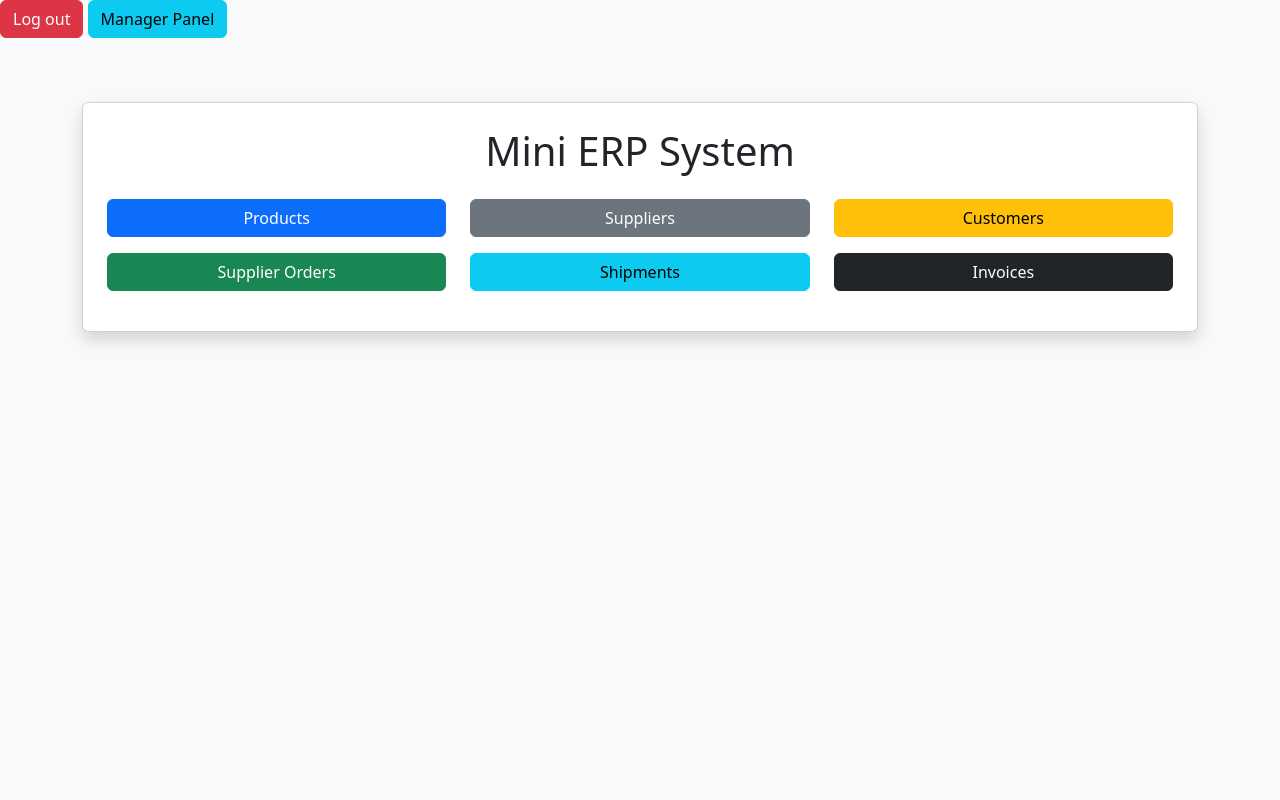
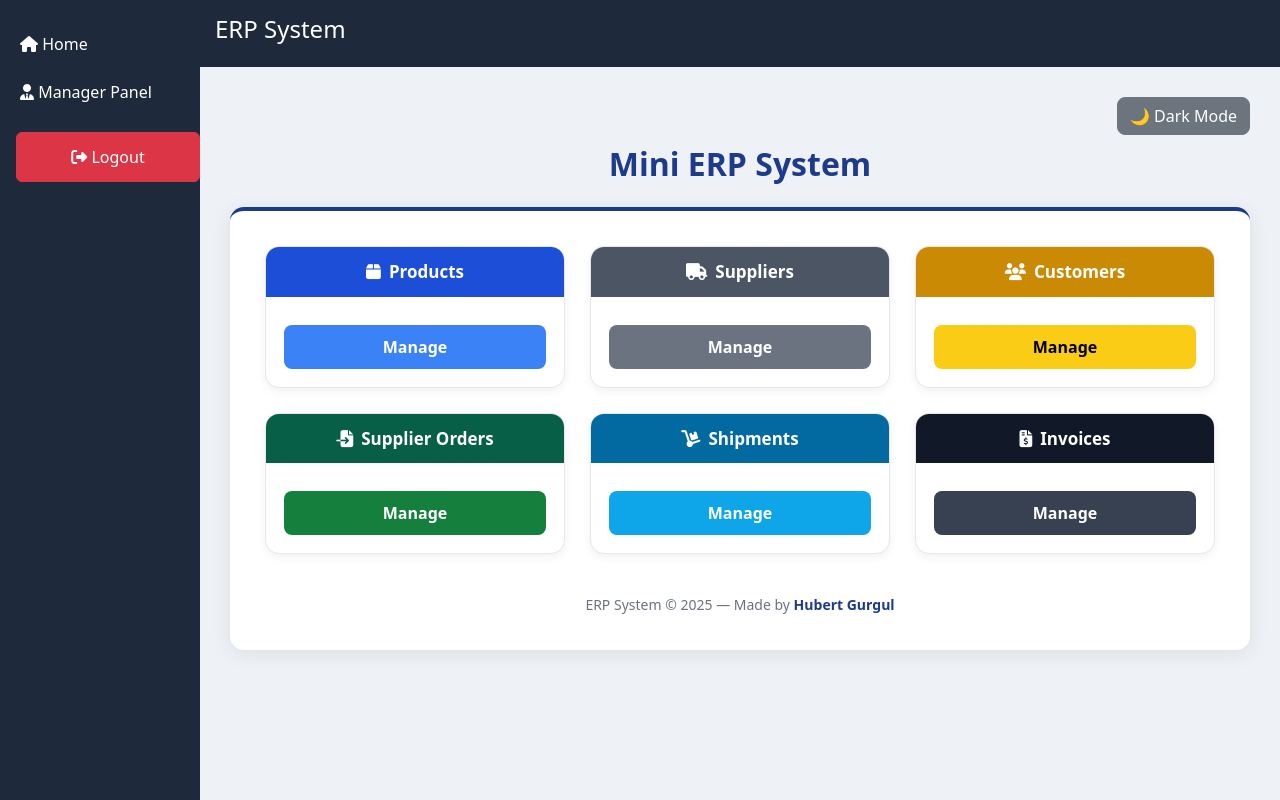
Before and after one commit to KENLESURVIVANT2115/erp-project, a Django app: page / in a window 1280 px wide. Run offline with Django 5.2, Linux system fonts and the light colour scheme; a user stored in the database is signed in.

Commit message:
ERP system UI update, layout redesign, cleanup

```diff
--- /dev/null
+++ b/core/templates/base.html
@@ -0,0 +1,99 @@
+<!DOCTYPE html>
+<html lang="en">
+<head>
+    <meta charset="UTF-8">
+    <meta name="viewport" content="width=device-width, initial-scale=1.0">
+    <title>ERP System — {% block title %}{% endblock %}</title>
+
+    <!-- Bootstrap -->
+    <link rel="stylesheet" href="https://cdn.jsdelivr.net/npm/bootstrap@5.3.2/dist/css/bootstrap.min.css">
+
+    <!-- FontAwesome Icons -->
+    <link rel="stylesheet" href="https://cdnjs.cloudflare.com/ajax/libs/font-awesome/6.5.0/css/all.min.css">
+
+    <style>
+        /* MAIN COLORS */
+        body {
+            background: #f1f5f9;
+            color: #111;
+            transition: 0.3s;
+        }
+
+        /* SIDEBAR */
+        .sidebar {
+            width: 200px;
+            height: 100vh;
+            background: #1e293b;
+            position: fixed;
+            top: 0; left: 0;
+            padding-top: 20px;
+            color: white;
+        }
+
+        .sidebar a {
+            color: white;
+            display: block;
+            padding: 12px 20px;
+            text-decoration: none;
+            transition: 0.2s;
+        }
+
+        .sidebar a:hover {
+            background: rgba(255,255,255,0.1);
+            transform: translateX(5px);
+        }
+
+        /* TOP NAV */
+        .top-nav {
+            margin-left: 200px;
+            background: #1e293b;
+            padding: 15px;
+            color: white;
+            display: flex;
+            justify-content: space-between;
+            align-items: center;
+        }
+
+        /* MAIN CONTENT */
+        .content-area {
+            margin-left: 200px;
+            padding: 30px;
+        }
+
+        /* FADE-IN ANIMATION */
+        .fade-in {
+            animation: fadeIn 0.5s ease-in;
+        }
+
+        @keyframes fadeIn {
+            from { opacity: 0; transform: translateY(10px); }
+            to { opacity: 1; transform: translateY(0); }
+        }
+    </style>
+</head>
+
+<body>
+
+    <!-- SIDEBAR -->
+    <div class="sidebar">
+        <a href="/"><i class="fa fa-home"></i> Home</a>
+        <a href="/manager/"><i class="fa fa-user-tie"></i> Manager Panel</a>
+
+        <a href="/logout/" class="btn btn-danger mt-3 ms-3">
+            <i class="fa fa-sign-out-alt"></i> Logout
+        </a>
+    </div>
+
+    <!-- TOP NAV -->
+    <div class="top-nav">
+        <h4>ERP System</h4>
+    </div>
+
+    <!-- CONTENT -->
+    <div class="content-area fade-in">
+        {% block content %}
+        {% endblock %}
+    </div>
+
+</body>
+</html>
--- a/core/templates/home.html
+++ b/core/templates/home.html
@@ -1,50 +1,234 @@
-<a href="/logout/" class="btn btn-danger mb-3">Log out</a>
-<a href="/manager/" class="btn btn-info mb-3">Manager Panel</a>
+{% extends "base.html" %}
+{% load static %}
 
+{% block title %}Dashboard{% endblock %}
 
-<!DOCTYPE html>
-<html>
-<head>
-    <title>Mini ERP Dashboard</title>
-    <link rel="stylesheet" href="https://cdn.jsdelivr.net/npm/bootstrap@5.3.0/dist/css/bootstrap.min.css">
-</head>
-<body class="bg-light">
+{% block content %}
 
-<div class="container mt-5">
+<!-- Toggle Dark Mode Button -->
+<div style="text-align:right; margin-bottom:10px;">
+    <button id="darkToggle" class="btn btn-secondary" style="border-radius:8px; padding:6px 12px;">
+        🌙 Dark Mode
+    </button>
+</div>
 
-    <div class="card shadow p-4">
-        <h1 class="text-center mb-4">Mini ERP System</h1>
+<h2 class="text-center mb-4 title-text">Mini ERP System</h2>
 
-        <div class="row text-center">
+<link rel="stylesheet" href="https://cdnjs.cloudflare.com/ajax/libs/font-awesome/6.5.0/css/all.min.css">
 
-            <div class="col-md-4 mb-3">
-                <a class="btn btn-primary w-100" href="/admin/core/product/">Products</a>
+<style>
+    body {
+        background: #eef2f7;
+        transition: background 0.3s ease;
+    }
+
+    /* DARK MODE BODY */
+    body.dark {
+        background: #0f172a;
+        color: white;
+    }
+
+    .title-text {
+        color: #1e3a8a;
+        font-weight: 800;
+        transition: 0.3s;
+    }
+
+    body.dark .title-text {
+        color: #93c5fd;
+    }
+
+    /* MAIN CONTAINER */
+    .erp-container {
+        max-width: 1150px;
+        margin: auto;
+        background: #ffffff;
+        padding: 35px;
+        border-radius: 14px;
+        box-shadow: 0 4px 20px rgba(0,0,0,0.08);
+        border-top: 4px solid #1e3a8a;
+        transition: 0.3s ease;
+        animation: fadeIn 0.6s ease;
+    }
+
+    body.dark .erp-container {
+        background: #1e293b;
+        border-color: #38bdf8;
+        box-shadow: 0 4px 20px rgba(255,255,255,0.05);
+    }
+
+    /* GRID */
+    .erp-grid {
+        display: grid;
+        grid-template-columns: repeat(3, 1fr);
+        gap: 25px;
+    }
+
+    /* TILE */
+    .erp-tile {
+        border-radius: 14px;
+        overflow: hidden;
+        padding: 0;
+        box-shadow: 0 3px 10px rgba(0,0,0,0.06);
+        border: 1px solid #e5e7eb;
+        transition: 0.25s;
+        background: white;
+        animation: tileFade 0.6s ease;
+    }
+
+    @keyframes tileFade {
+        from { opacity:0; transform:translateY(10px); }
+        to { opacity:1; transform:translateY(0); }
+    }
+
+    body.dark .erp-tile {
+        background: #334155;
+        border-color: rgba(255,255,255,0.1);
+    }
+
+    .erp-tile:hover {
+        transform: translateY(-6px) scale(1.02);
+        box-shadow: 0 10px 26px rgba(0,0,0,0.12);
+    }
+
+    body.dark .erp-tile:hover {
+        box-shadow: 0 8px 22px rgba(255,255,255,0.12);
+    }
+
+    /* TILE HEADER */
+    .tile-header {
+        padding: 12px;
+        font-weight: 700;
+        color: white;
+        text-align: center;
+        font-size: 17px;
+        display:flex;
+        justify-content:center;
+        align-items:center;
+        gap: 8px;
+    }
+
+    /* TILE BODY */
+    .tile-body {
+        padding: 18px;
+        text-align: center;
+    }
+
+    .erp-btn {
+        margin-top: 10px;
+        padding: 10px;
+        border-radius: 8px;
+        color: #fff !important;
+        font-weight: 600;
+        display: block;
+        text-decoration: none;
+    }
+
+    /* FOOTER */
+    .footer {
+        margin-top: 40px;
+        text-align: center;
+        font-size: 14px;
+        color: #6b7280;
+    }
+
+    body.dark .footer {
+        color: #cbd5e1;
+    }
+
+    .footer span {
+        color: #1e3a8a;
+        font-weight: bold;
+    }
+
+    body.dark .footer span {
+        color: #38bdf8;
+    }
+</style>
+
+<div class="erp-container">
+
+    <div class="erp-grid">
+
+        <div class="erp-tile">
+            <div class="tile-header" style="background:#1d4ed8;">
+                <i class="fas fa-box"></i> Products
             </div>
+            <div class="tile-body">
+                <a href="/admin/core/product/" class="erp-btn" style="background:#3b82f6;">Manage</a>
+            </div>
+        </div>
 
-            <div class="col-md-4 mb-3">
-                <a class="btn btn-secondary w-100" href="/admin/core/supplier/">Suppliers</a>
+        <div class="erp-tile">
+            <div class="tile-header" style="background:#4b5563;">
+                <i class="fas fa-truck"></i> Suppliers
             </div>
+            <div class="tile-body">
+                <a href="/admin/core/supplier/" class="erp-btn" style="background:#6b7280;">Manage</a>
+            </div>
+        </div>
 
-            <div class="col-md-4 mb-3">
-                <a class="btn btn-warning w-100" href="/admin/core/customer/">Customers</a>
+        <div class="erp-tile">
+            <div class="tile-header" style="background:#ca8a04;">
+                <i class="fas fa-users"></i> Customers
             </div>
+            <div class="tile-body">
+                <a href="/admin/core/customer/" class="erp-btn" style="background:#facc15; color:black !important;">Manage</a>
+            </div>
+        </div>
 
-            <div class="col-md-4 mb-3">
-                <a class="btn btn-success w-100" href="/admin/core/supplierorder/">Supplier Orders</a>
+        <div class="erp-tile">
+            <div class="tile-header" style="background:#065f46;">
+                <i class="fas fa-file-import"></i> Supplier Orders
             </div>
+            <div class="tile-body">
+                <a href="/admin/core/supplierorder/" class="erp-btn" style="background:#15803d;">Manage</a>
+            </div>
+        </div>
 
-            <div class="col-md-4 mb-3">
-                <a class="btn btn-info w-100" href="/admin/core/shipment/">Shipments</a>
+        <div class="erp-tile">
+            <div class="tile-header" style="background:#0369a1;">
+                <i class="fas fa-dolly"></i> Shipments
             </div>
+            <div class="tile-body">
+                <a href="/admin/core/shipment/" class="erp-btn" style="background:#0ea5e9;">Manage</a>
+            </div>
+        </div>
 
-            <div class="col-md-4 mb-3">
-                <a class="btn btn-dark w-100" href="/admin/core/invoice/">Invoices</a>
+        <div class="erp-tile">
+            <div class="tile-header" style="background:#111827;">
+                <i class="fas fa-file-invoice-dollar"></i> Invoices
             </div>
+            <div class="tile-body">
+                <a href="/admin/core/invoice/" class="erp-btn" style="background:#374151;">Manage</a>
+            </div>
+        </div>
 
-        </div>
+    </div>
+
+    <div class="footer">
+        ERP System © 2025 — Made by <span>Hubert Gurgul</span>
     </div>
 
 </div>
 
-</body>
-</html>
+<script>
+    // DARK MODE TOGGLE
+    const toggle = document.getElementById("darkToggle");
+
+    // Load previous mode
+    if (localStorage.getItem("darkmode") === "true") {
+        document.body.classList.add("dark");
+        toggle.innerHTML = "☀️ Light Mode";
+    }
+
+    toggle.onclick = () => {
+        document.body.classList.toggle("dark");
+        const mode = document.body.classList.contains("dark");
+
+        toggle.innerHTML = mode ? "☀️ Light Mode" : "🌙 Dark Mode";
+        localStorage.setItem("darkmode", mode);
+    };
+</script>
+
+{% endblock %}
--- a/core/urls.py
+++ b/core/urls.py
@@ -8,5 +8,8 @@ urlpatterns = [
     path('logout/', auth_views.LogoutView.as_view(next_page='login'), name='logout'),
     path('register/', views.register, name='register'),
     path('manager/', views.manager_dashboard, name='manager_dashboard'),
+    path('worker/', views.worker_dashboard, name='worker_dashboard'),
+    path('worker/create-shipment/', views.create_shipment, name='create_shipment'),
+
 
 ]
--- a/core/views.py
+++ b/core/views.py
@@ -41,3 +41,51 @@ def manager_dashboard(request):
         'total_stock': sum(item.quantity for item in Stock.objects.all()),
     }
     return render(request, 'manager_dashboard.html', context)
+
+from .decorators import worker_required
+from .models import Stock, Product, Shipment, ShipmentItem, Customer
+
+@worker_required
+def worker_dashboard(request):
+    stocks = Stock.objects.select_related('product')
+    shipments = Shipment.objects.all()
+
+    return render(request, 'worker_dashboard.html', {
+        'stocks': stocks,
+        'shipments': shipments,
+    })
+
+@worker_required
+def create_shipment(request):
+    products = Product.objects.all()
+    customers = Customer.objects.all()
+
+    if request.method == 'POST':
+        customer_id = request.POST.get('customer')
+        product_id = request.POST.get('product')
+        quantity = int(request.POST.get('quantity'))
+
+        product = Product.objects.get(id=product_id)
+        customer = Customer.objects.get(id=customer_id)
+
+        # stock check
+        stock = Stock.objects.get(product=product)
+        if stock.quantity < quantity:
+            return render(request, 'shipment_error.html', {
+                'message': 'Not enough stock!'
+            })
+
+        # create shipment
+        shipment = Shipment.objects.create(customer=customer)
+        ShipmentItem.objects.create(
+            shipment=shipment,
+            product=product,
+            quantity=quantity
+        )
+
+        return redirect('worker_dashboard')
+
+    return render(request, 'create_shipment.html', {
+        'products': products,
+        'customers': customers,
+    })
```
Also changed, not shown: core/templates/create_shipment.html (added, +40 -0 lines), core/templates/shipment_error.html (added, +16 -0 lines), core/templates/worker_dashboard.html (added, +45 -0 lines), db.sqlite3.
